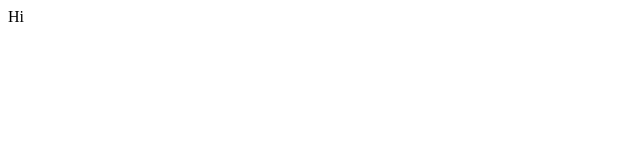
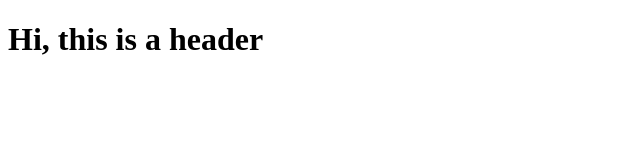
Before and after one commit to alocke12992/git, a plain HTML site: page index.html in a window 1280 px wide. Shown: the whole page, without its empty margins (0-640 px from the left). Drawn offline with Linux system fonts and the light colour scheme.

Commit message:
Adds a header

```diff
--- a/index.html
+++ b/index.html
@@ -2,7 +2,7 @@
 <html lang="en">
   <body>
     <div>
-      Hi
+      <h1>Hi, this is a header</h1>
     </div>
   </body>
 </html>
```
